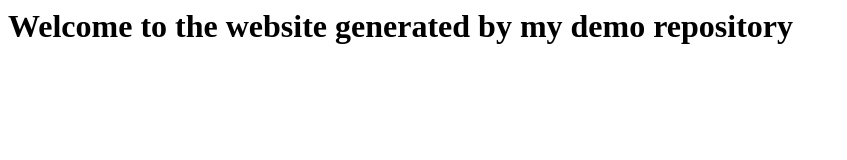
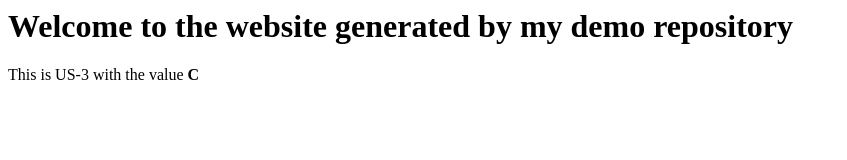
Before and after one commit to utn-integrador-III/demo-repository, a website: page index.html in a window 1280 px wide. Shown: the whole page, without its empty margins (0-847 px from the left). Drawn offline with Linux system fonts and the light colour scheme.

Commit message:
US-03: Añadiendo linea de texto index.html

```diff
--- a/index.html
+++ b/index.html
@@ -1 +1,2 @@
 <h1>Welcome to the website generated by my demo repository</h1>
+<p>This is US-3 with the value <strong>C</strong></p>
```
